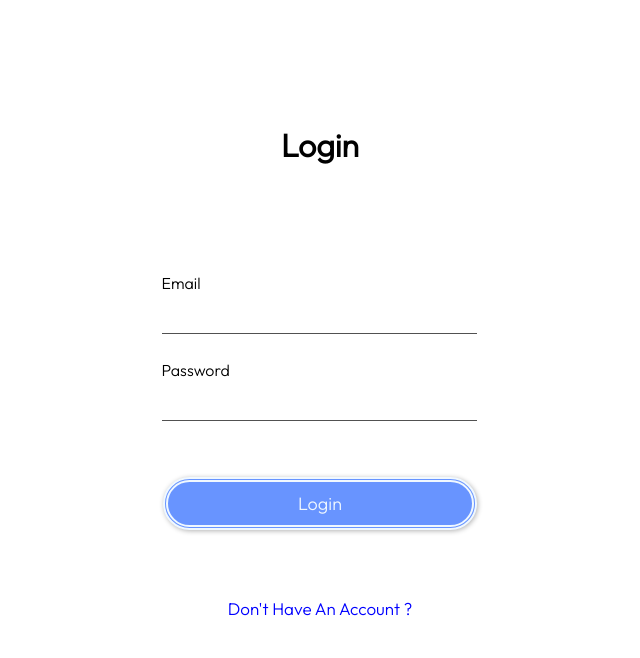
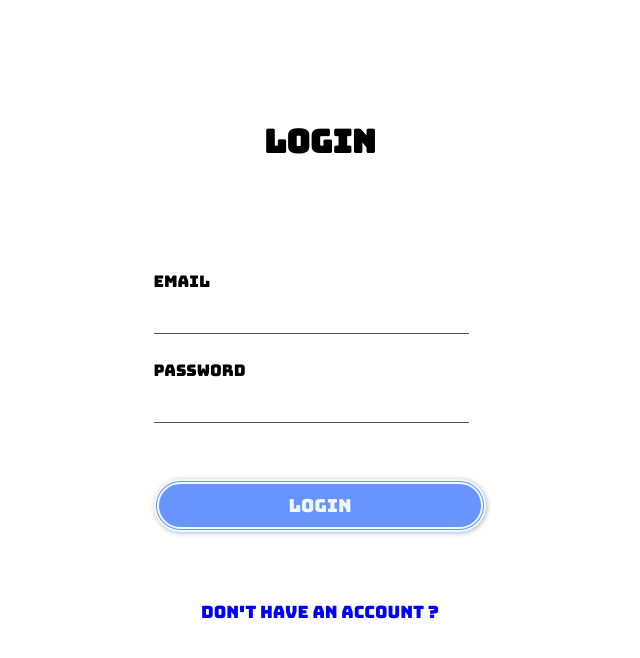
Before and after one commit to alphaone2468/ryo12, a React (Create React App) app: page /login in a window 1280 px wide. Shown: the top 658 px of the page, without its empty margins (320-960 px from the left). Built offline with nearby package versions, Linux system fonts and the light colour scheme.

Commit message:
Update App.css

```diff
--- a/src/App.css
+++ b/src/App.css
@@ -1,5 +1,6 @@
 *{
-  font-family: 'Outfit', sans-serif !important;
+  /*font-family: 'Outfit', sans-serif !important;*/
+  font-family: 'Bungee', cursive !important ;
 }
 .nav{
   margin: 0px;
```
